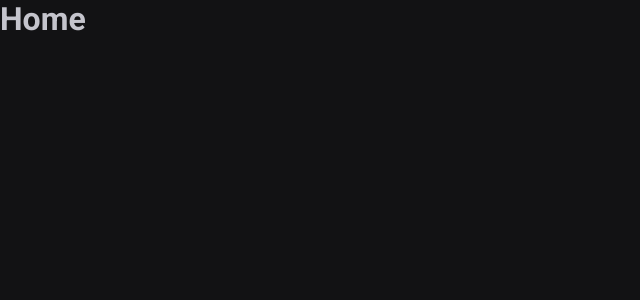
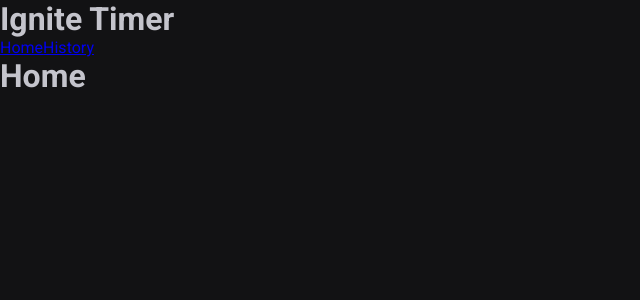
Before and after one commit to smkhb/timer, a React (Vite) app: page / in a window 1280 px wide. Shown: the top 300 px of the page, without its empty margins (0-640 px from the left). Built offline with nearby package versions, Linux system fonts and the light colour scheme.

Commit message:
Refactors routing and adds layout components
Introduces a new layout structure for improved navigation.

Implements a Header component for site-wide access links.
Reorganizes the Router to use nested routes with DefaultLayout.

Improves code organization and user experience.

```diff
--- a/src/Router.tsx
+++ b/src/Router.tsx
@@ -1,13 +1,15 @@
 import { Route, Routes } from "react-router-dom";
-import { Home } from "./pages/home";
-import { History } from "./pages/history";
-
+import { Home } from "./pages/Home";
+import { History } from "./pages/History";
+import { DefatultLayout } from "./layouts/DefaultLayout";
 
 export function Router() {
   return (
-      <Routes>
-        <Route path="/" element={<Home />} />
-        <Route path="/history" element={<History />} />
-      </Routes>
+    <Routes>
+      <Route path="/" element={<DefatultLayout />}>
+        <Route index element={<Home />} />
+        <Route path="history" element={<History />} />
+      </Route>
+    </Routes>
   );
 }
--- /dev/null
+++ b/src/components/Header.tsx
@@ -0,0 +1,11 @@
+export function Header() {
+  return (
+    <header>
+      <h1>Ignite Timer</h1>
+      <nav>
+        <a href="/">Home</a>
+        <a href="/history">History</a>
+      </nav>
+    </header>
+  );
+}
--- /dev/null
+++ b/src/layouts/DefaultLayout.tsx
@@ -0,0 +1,13 @@
+import { Outlet } from "react-router-dom";
+import { Header } from "../components/Header";
+
+export function DefatultLayout() {
+  return (
+    <div>
+      <Header />
+      <main>
+        <Outlet />
+      </main>
+    </div>
+  );
+}
```
